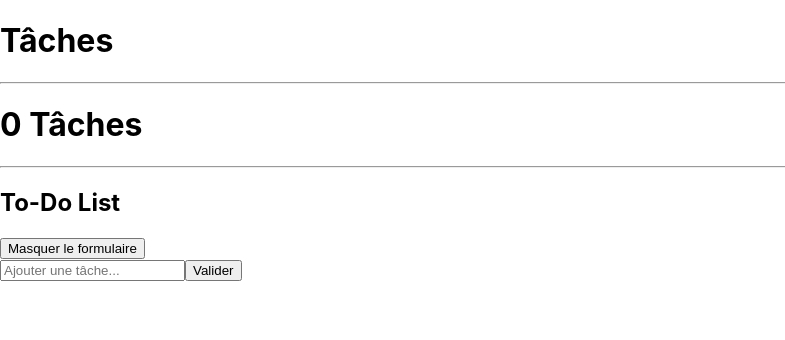
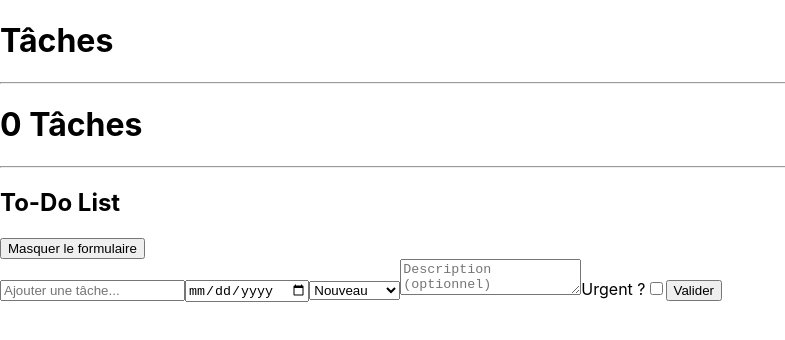
Before and after one commit to TAMINE-CYRIL/R4A.11---App-Web, a React (Create React App) app: page / in a window 1280 px wide. Both pictures are taken after a click on the button "Ajouter une tâche". Shown: the top 340 px of the page, without its empty margins (0-785 px from the left). Built offline with nearby package versions, Linux system fonts and the light colour scheme.

Commit message:
On modifie le formulaire pour inclure les champs du formulaire des tâches.

```diff
--- a/src/App.js
+++ b/src/App.js
@@ -7,7 +7,7 @@ export default function App() {
     const [tasks, setTasks] = useState([]);
 
     const handleAddTask = (newTask) => {
-        setTasks([...tasks, { id: Date.now(), text: newTask, completed: false }]);
+        setTasks([...tasks, newTask]);
     };
 
     const handleDeleteTask = (taskId) => {
--- a/src/components/TodoForm/TodoForm.js
+++ b/src/components/TodoForm/TodoForm.js
@@ -1,15 +1,44 @@
 import { useState } from "react";
 
 const TodoForm = ({ onAddTask }) => {
-    const [newTask, setNewTask] = useState("");
+    const [title, setTitle] = useState("");
+    const [dueDate, setDueDate] = useState("");
+    const [description, setDescription] = useState("");
+    const [status, setStatus] = useState("Nouveau");
+    const [done, setDone] = useState(false);
+    const [urgent, setUrgent] = useState(false);
     const [showForm, setShowForm] = useState(false);
 
     const handleAddTask = (e) => {
         e.preventDefault();
-        if (newTask.trim() === "") return;
+        if (title.trim().length < 3) {
+            alert("Le titre de la tâche doit être d'au moins 3 caractères");
+            return;
+        }
+
+        const newTask = {
+            id : Date.now(),
+            title,
+            dueDate,
+            description,
+            status,
+            done,
+            urgent,
+            creation: new Date().getTime()
+
+
+
+        }
+
         onAddTask(newTask);
-        setNewTask("");
+        setTitle("");
+        setDueDate("");
+        setDescription("");
+        setStatus("Nouveau");
+        setDone(false);
+        setUrgent(false);
         setShowForm(false);
+
     };
 
     return (
@@ -24,9 +53,38 @@ const TodoForm = ({ onAddTask }) => {
                     <input
                         type="text"
                         placeholder="Ajouter une tâche..."
-                        value={newTask}
-                        onChange={(e) => setNewTask(e.target.value)}
+                        value={title}
+                        onChange={(e) => setTitle(e.target.value)}
                     />
+                    <input
+                        type="date"
+                        value={dueDate}
+                        onChange={(e) => setDueDate(e.target.value)}
+                    />
+
+                    <select value={status} onChange={(e) => setStatus(e.target.value)}>
+                        <option value="Nouveau">Nouveau</option>
+                        <option value="En cours">En Cours</option>
+                        <option value="Reussi">Réussi</option>
+                        <option value="Attente">En attente</option>
+                        <option value="Abandonné">Abandonné</option>
+                    </select>
+
+                    <textarea
+                        placeholder="Description (optionnel)"
+                        value={description}
+                        onChange={(e) => setDescription(e.target.value)}
+                    />
+
+                    <label>
+                        Urgent ?
+                        <input
+                            type="checkbox"
+                            checked={urgent}
+                            onChange={(e) => setUrgent(e.target.checked)}
+                        />
+                    </label>
+
                     <button type="submit">Valider</button>
                 </form>
             )}
--- a/src/components/TodoItem/TodoItem.js
+++ b/src/components/TodoItem/TodoItem.js
@@ -15,14 +15,19 @@ export default function TodoItem({ tasks, onDelete, onEdit }) {
                                 value={editText}
                                 onChange={(e) => setEditText(e.target.value)}
                             />
-                            <button onClick={() => onEdit(task.id, editText)}>✔ Sauvegarder</button>
-                            <button onClick={() => setEditTaskId(null)}>❌ Annuler</button>
+                            <button onClick={() => onEdit(task.id, editText)}>Sauvegarder</button>
+                            <button onClick={() => setEditTaskId(null)}>Annuler</button>
                         </>
                     ) : (
                         <>
-                            {task.text}
-                            <button onClick={() => { setEditTaskId(task.id); setEditText(task.text); }}>✏ Modifier</button>
-                            <button onClick={() => onDelete(task.id)}>🗑️ Supprimer</button>
+                            {task.title}
+
+                            {task.status}
+
+                            {task.description}
+
+                            <button onClick={() => { setEditTaskId(task.id); setEditText(task.title); }}>Modifier</button>
+                            <button onClick={() => onDelete(task.id)}>Supprimer</button>
                         </>
                     )}
                 </li>
```
